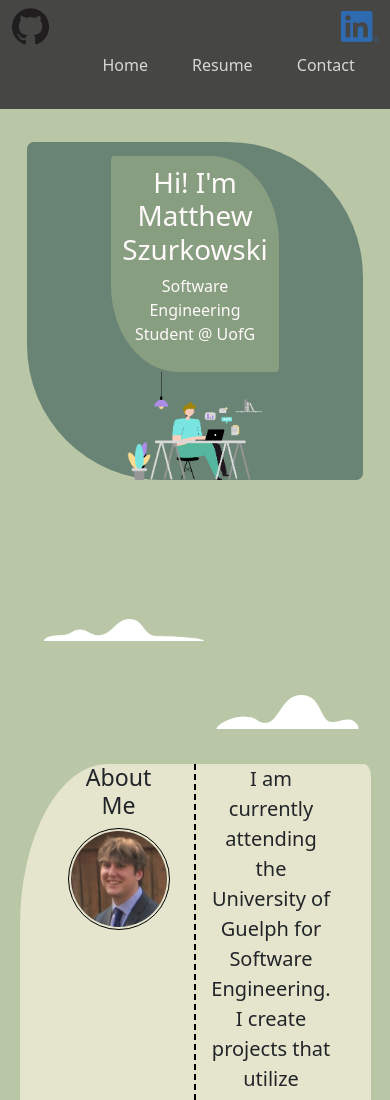
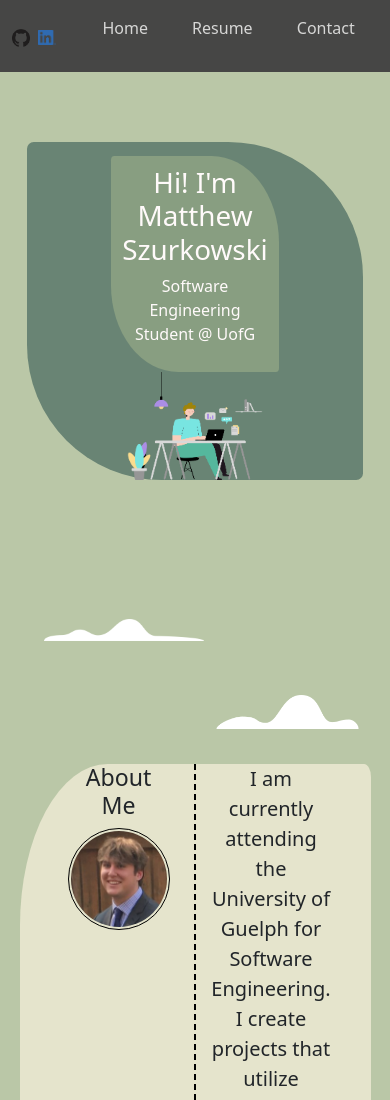
Before and after one commit to MatthewSzurkowski/MatthewSzurkowski.github.io, a plain HTML site: page index.html in a window 390 px wide. Shown: the top 1100 px of the page. Drawn offline with nearby package versions, Linux system fonts and the light colour scheme.

Commit message:
Fixing smaller screen issue

```diff
--- a/css/stylesheet.css
+++ b/css/stylesheet.css
@@ -10,7 +10,7 @@
         margin-top: 35% !important;
     }
     #logo-links {
-        width: 10% !important;
+        width: 5% !important;
     }
 }
 
```
